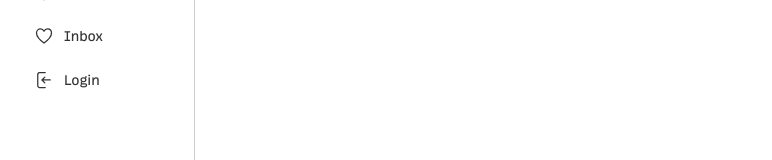
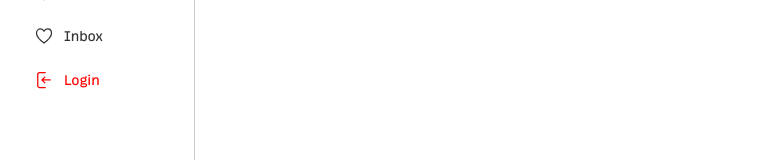
Before and after one commit to SajadTroy/refrut_next, a Next.js app: page / in a window 1280 px wide. Shown: the part 205-365 px from the top of the page, without its empty margins (6-778 px from the left). Built offline with nearby package versions, Linux system fonts and the light colour scheme.

Commit message:
Add red color styling for specific navigation items

```diff
--- a/styles/Navigation.css
+++ b/styles/Navigation.css
@@ -62,6 +62,11 @@
     background-color: #f0f0f0;
 }
 
+.container .desktop_nav_container .left_section .menu_items .nav_item.red span,
+.container .desktop_nav_container .left_section .menu_items .nav_item.red svg {
+    color: red;
+}
+
 .container .desktop_nav_container .left_section .menu_items .nav_item a {
     width: 100%;
     height: 100%;
```
